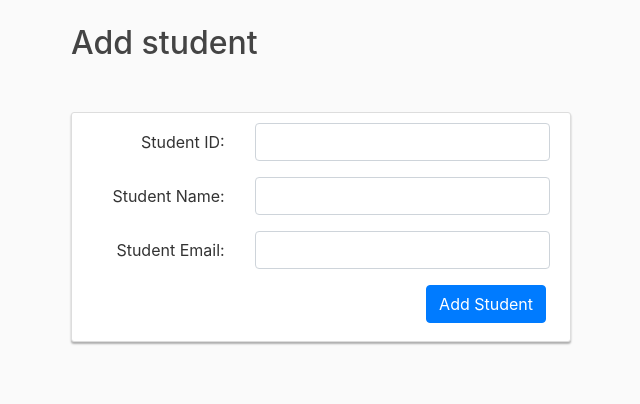
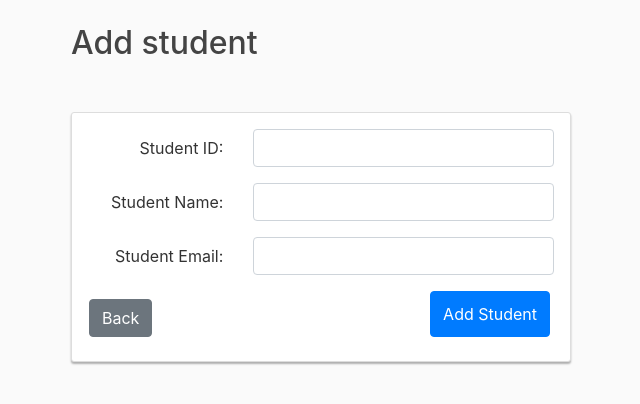
Before and after one commit to unluckyvevo/IT2201-Project, a Flask app: page /add_student_manually in a window 1280 px wide. Shown: the part 56-460 px from the top of the page, without its empty margins (14-654 px from the left). Run offline with Flask 2, Linux system fonts and the light colour scheme; some libraries are stand-ins or nearby versions.

Commit message:
add student manually

```diff
--- a/readbit/static/manage_class.css
+++ b/readbit/static/manage_class.css
@@ -65,5 +65,5 @@ table{
 }
 #add_student_btn_row
 {
-    justify-content: flex-end;
+    justify-content: space-between;
 }
--- a/readbit/templates/add_student_manually.html
+++ b/readbit/templates/add_student_manually.html
@@ -5,7 +5,7 @@
 <h2>Add student</h2>
 
 <form>
-<div class="content-section" id="manage_class_container">
+<div class="content-section p-3" id="manage_class_container">
     <div class="form-group row">
         <label for="student_id_txtbox" class="col-sm-4 col-form-label txtboxlabels">Student ID:</label>
         <div class="col-sm-8">
@@ -25,6 +25,7 @@
         </div>
     </div>
     <div class="row mr-1" id="add_student_btn_row">
+        <a href="/manage_class" class="btn btn-secondary m-2 ml-3">Back</a>
         <button type="submit" class="btn btn-primary mb-2">Add Student</button>
     </div>
 </div>
```
